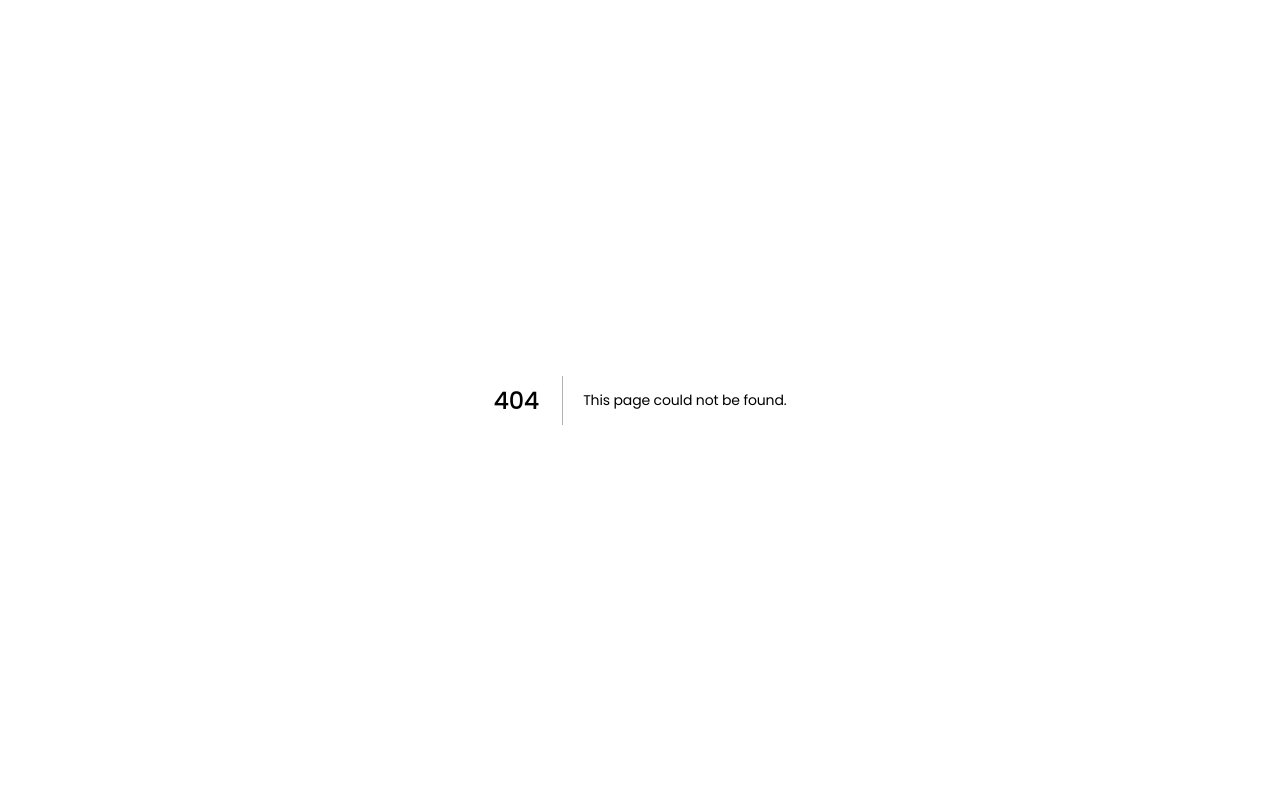
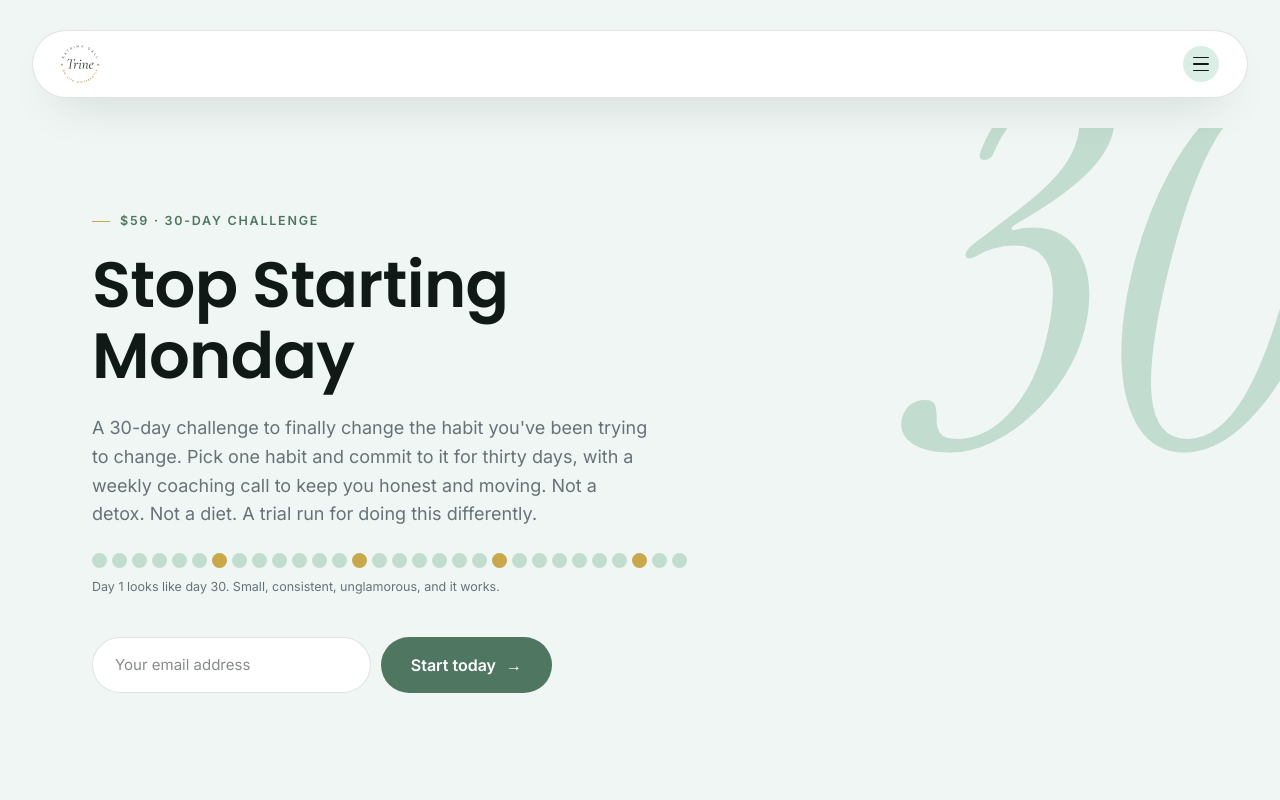
Before and after one commit to hannanabidd/trine, a Next.js app: page /stop-starting-monday in a window 1280 px wide. Before the commit this address had no page. Shown: the top 800 px of the page. Built offline with nearby package versions, Linux system fonts and the light colour scheme.

Commit message:
chore: trine ssuggestions done, navbar item changed

```diff
--- a/src/app/apply/page.tsx
+++ b/src/app/apply/page.tsx
@@ -4,9 +4,9 @@ import Link from "next/link";
 import ApplyForm from "@/components/ApplyForm";
 
 export const metadata: Metadata = {
-  title: "Apply · The 8-Week Program | Trine",
+  title: "Apply · What If I Knew I Couldn't Fail | Trine",
   description:
-    "Application for Trine's 8-Week Program. $897 · small group · 8 weeks · applications open quarterly.",
+    "Application for Trine's 8-week program, What If I Knew I Couldn't Fail. $897 · small group · 8 weeks · applications open quarterly.",
 };
 
 export default function ApplyPage() {
@@ -27,7 +27,7 @@ export default function ApplyPage() {
 
       <section className="intro">
         <div className="wrap-narrow">
-          <div className="eyebrow">Application · The 8-Week Program</div>
+          <div className="eyebrow">Application · What If I Knew I Couldn&apos;t Fail</div>
           <h1>Before we begin, I&apos;d like to actually know you.</h1>
           <p>
             This isn&apos;t a checkout page. It&apos;s a small group, and small groups only work when
--- a/src/app/globals.css
+++ b/src/app/globals.css
@@ -218,6 +218,9 @@ nav.site-nav {
   backdrop-filter: none;
   padding: 16px 0;
 }
+nav.site-nav > .wrap {
+  max-width: 1400px;
+}
 .nav-pill {
   display: flex;
   align-items: center;
@@ -245,17 +248,19 @@ nav.site-nav {
 .navlinks {
   display: flex;
   align-items: center;
-  gap: 17px;
-  font-size: 12px;
+  gap: 22px;
+  font-family: var(--font-body);
+  font-size: 14.5px;
   font-weight: 600;
-  letter-spacing: 0.02em;
-  text-transform: uppercase;
+  letter-spacing: 0;
+  text-transform: none;
   white-space: nowrap;
+  color: var(--ink);
 }
 .navlinks a {
   position: relative;
   text-decoration: none;
-  opacity: 0.72;
+  opacity: 0.66;
   transition: opacity 0.15s ease, color 0.15s ease;
   /* padding-bottom: 4px; */
 }
@@ -2048,7 +2053,7 @@ form {
 }
 
 /* ================= responsive ================= */
-@media (max-width: 1220px) {
+@media (max-width: 1300px) {
   .navlinks {
     display: none;
   }
--- a/src/app/kitchen-reset/page.tsx
+++ b/src/app/kitchen-reset/page.tsx
@@ -86,7 +86,7 @@ export default function KitchenResetPage() {
             <WaitlistForm tag="Kitchen Reset" buttonLabel="Notify me" />
           </div>
           <div className="hero-note" style={{ marginTop: "38px", color: "rgba(239,246,244,0.55)" }}>
-            Not ready to wait? <Link href="/30-day-challenge" style={{ color: "var(--gold)", textDecoration: "underline", textUnderlineOffset: "3px" }}>Start the 30-Day Challenge</Link> instead.
+            Not ready to wait? <Link href="/stop-starting-monday" style={{ color: "var(--gold)", textDecoration: "underline", textUnderlineOffset: "3px" }}>Try Stop Starting Monday</Link> instead.
           </div>
         </div>
       </section>
--- a/src/app/page.tsx
+++ b/src/app/page.tsx
@@ -18,7 +18,7 @@ export default function Home() {
         <Image src="/images/elements02.png" alt="" aria-hidden="true" width={1024} height={1536} className="hero-vine" />
         <div className="wrap hero-grid">
           <div className="reveal">
-            <div className="eyebrow">For the successful and quietly exhausted</div>
+            <div className="eyebrow">For the quietly exhausted</div>
             <h1>
               You built the life.
               {/* <br /> */}
@@ -216,15 +216,13 @@ export default function Home() {
         <div className="wrap">
           <div className="offer-card dc reveal">
             <div>
-              <div className="eyebrow">The 30-day challenge</div>
-              <h2>One habit. Thirty days. Proof that you can actually keep a promise to yourself.</h2>
+              <div className="eyebrow">$59 · 30-day challenge</div>
+              <h2>Stop Starting Monday</h2>
               <p>
-                The smallest real step on the ladder: pick one habit and commit to it for thirty days,
-                with a weekly coaching call to keep you honest and moving. Not a detox. Not a diet. A
-                trial run for doing this differently.
+                A 30-day challenge to finally change the habit you&apos;ve been trying to change.
               </p>
               <div className="offer-detail">$59 &nbsp;·&nbsp; ONE HABIT &nbsp;·&nbsp; WEEKLY COACHING CALL</div>
-              <Link href="/30-day-challenge" className="cta">Start the challenge <span className="arrow">→</span></Link>
+              <Link href="/stop-starting-monday" className="cta">Start today <span className="arrow">→</span></Link>
             </div>
             <div className="offer-side">
               <Image
@@ -244,15 +242,18 @@ export default function Home() {
         <div className="wrap">
           <div className="offer-card ew reveal">
             <div>
-              <div className="eyebrow">The 8-week group program</div>
-              <h2>Eight weeks of the questions that actually change how you see yourself.</h2>
+              <div className="eyebrow">$897 · 8-week program</div>
+              <h2>What If I Knew I Couldn&apos;t Fail</h2>
+              <p>
+                Eight weeks of the questions that actually change how you see yourself.
+              </p>
               <p>
                 Not habit stacking. Not a nutrition plan. Not another challenge. This is small-group
                 identity work, moving from where am I to what is my why, alongside a handful of people
                 doing the same deep work at the same time.
               </p>
               <div className="offer-detail">$897 &nbsp;·&nbsp; SMALL GROUP &nbsp;·&nbsp; APPLICATIONS OPEN QUARTERLY</div>
-              <Link href="/8-week-program" className="cta">Explore the 8-Week Program <span className="arrow">→</span></Link>
+              <Link href="/what-if-i-knew-i-couldnt-fail" className="cta">Apply for the next cohort <span className="arrow">→</span></Link>
             </div>
             <div className="offer-side">
               <Image
--- a/src/app/30-day-challenge/page.tsx
+++ b/src/app/stop-starting-monday/page.tsx
@@ -5,9 +5,9 @@ import SiteNav from "@/components/SiteNav";
 import SiteFooter from "@/components/SiteFooter";
 
 export const metadata: Metadata = {
-  title: "The 30-Day Challenge · Trine",
+  title: "Stop Starting Monday · Trine",
   description:
-    "One habit. Thirty days. $59 with a weekly coaching call. Proof that you can actually keep a promise to yourself.",
+    "A 30-day challenge to finally change the habit you've been trying to change. $59 with a weekly coaching call.",
 };
 
 function ProgressStrip() {
@@ -30,17 +30,18 @@ export default function ThirtyDayPage() {
         <div className="bignum">30</div>
         <div className="wrap">
           <div className="content">
-            <div className="eyebrow">The 30-day challenge · $59</div>
-            <h1>One habit. Thirty days. Proof that you can actually keep a promise to yourself.</h1>
+            <div className="eyebrow">$59 · 30-day challenge</div>
+            <h1>Stop Starting Monday</h1>
             <p className="sub" style={{ maxWidth: "560px" }}>
-              The smallest real step on the ladder: pick one habit and commit to it for thirty
-              days, with a weekly coaching call to keep you honest and moving. Not a detox. Not a
-              diet. A trial run for doing this differently.
+              A 30-day challenge to finally change the habit you&apos;ve been trying to change.
+              Pick one habit and commit to it for thirty days, with a weekly coaching call to keep
+              you honest and moving. Not a detox. Not a diet. A trial run for doing this
+              differently.
             </p>
             <ProgressStrip />
             <div className="progress-caption">Day 1 looks like day 30. Small, consistent, unglamorous, and it works.</div>
             <div style={{ marginTop: "30px", maxWidth: "460px" }}>
-              <WaitlistForm tag="30-Day Challenge" buttonLabel="Claim your spot" />
+              <WaitlistForm tag="Stop Starting Monday (30-Day Challenge)" buttonLabel="Start today" />
             </div>
           </div>
         </div>
@@ -111,7 +112,7 @@ export default function ThirtyDayPage() {
           <h2>Day 1 starts when you say yes.</h2>
           <p className="sub2">Thirty days from now, you&apos;ll either still be talking about doing this, or you&apos;ll have already done it.</p>
           <div style={{ maxWidth: "460px", margin: "0 auto" }}>
-            <WaitlistForm tag="30-Day Challenge" buttonLabel="Claim your spot" />
+            <WaitlistForm tag="Stop Starting Monday (30-Day Challenge)" buttonLabel="Start today" />
           </div>
           <div className="recipe-line">Life is a recipe. <b>What are you creating?</b></div>
         </div>
--- a/src/app/8-week-program/page.tsx
+++ b/src/app/what-if-i-knew-i-couldnt-fail/page.tsx
@@ -5,9 +5,9 @@ import SiteFooter from "@/components/SiteFooter";
 import FaqItem from "@/components/FaqItem";
 
 export const metadata: Metadata = {
-  title: "The 8-Week Program · Trine",
+  title: "What If I Knew I Couldn't Fail · Trine",
   description:
-    "Eight weeks of small-group identity work, application-based, $897. Moving from where am I to what is my why, alongside a handful of people doing the same deep work.",
+    "Eight weeks of small-group identity work, application-based, $897. Eight weeks of the questions that actually change how you see yourself.",
 };
 
 const WEEKS = [
@@ -29,10 +29,13 @@ export default function EightWeekPage() {
       <section className="cohort-hero">
         <div className="wrap cohort-hero-grid">
           <div className="reveal">
-            <div className="eyebrow">The 8-week group program</div>
+            <div className="eyebrow">$897 · 8-week program</div>
             <h1 style={{ fontSize: "clamp(34px, 4.6vw, 54px)", margin: "18px 0 22px" }}>
+              What If I Knew I Couldn&apos;t Fail
+            </h1>
+            <p style={{ fontSize: "17.5px", color: "var(--text-soft)", lineHeight: 1.65, maxWidth: "540px", margin: "0 0 18px" }}>
               Eight weeks of the questions that actually change how you see yourself.
-            </h1>
+            </p>
             <p style={{ fontSize: "17.5px", color: "var(--text-soft)", lineHeight: 1.65, maxWidth: "540px", margin: "0 0 18px" }}>
               Not habit stacking. Not a nutrition plan. Not another challenge. This is small-group
               identity work, moving from where am I to what is my why, alongside a handful of
--- a/src/components/SiteFooter.tsx
+++ b/src/components/SiteFooter.tsx
@@ -23,8 +23,8 @@ export default function SiteFooter() {
             <h4>Programs</h4>
             <ul>
               <li><Link href="/kitchen-reset">Kitchen Reset</Link></li>
-              <li><Link href="/30-day-challenge">30-Day Challenge</Link></li>
-              <li><Link href="/8-week-program">8-Week Program</Link></li>
+              <li><Link href="/stop-starting-monday">Stop Starting Monday</Link></li>
+              <li><Link href="/what-if-i-knew-i-couldnt-fail">What If I Knew I Couldn&apos;t Fail</Link></li>
               <li><Link href="/reclaim-her">Reclaim Her</Link></li>
               <li><Link href="/promise-kept">Promise Kept</Link></li>
             </ul>
--- a/src/components/SiteNav.tsx
+++ b/src/components/SiteNav.tsx
@@ -7,8 +7,8 @@ import { useEffect, useState } from "react";
 
 const PROGRAMS = [
   { href: "/kitchen-reset", name: "Kitchen Reset" },
-  { href: "/30-day-challenge", name: "30-Day Challenge" },
-  { href: "/8-week-program", name: "8-Week Program" },
+  { href: "/stop-starting-monday", name: "Stop Starting Monday" },
+  { href: "/what-if-i-knew-i-couldnt-fail", name: "What If I Knew I Couldn't Fail" },
   { href: "/reclaim-her", name: "Reclaim Her" },
   { href: "/promise-kept", name: "Promise Kept" },
 ];
```
Also changed, not shown: 1 other file (tests, documents, lock files or other folders).
